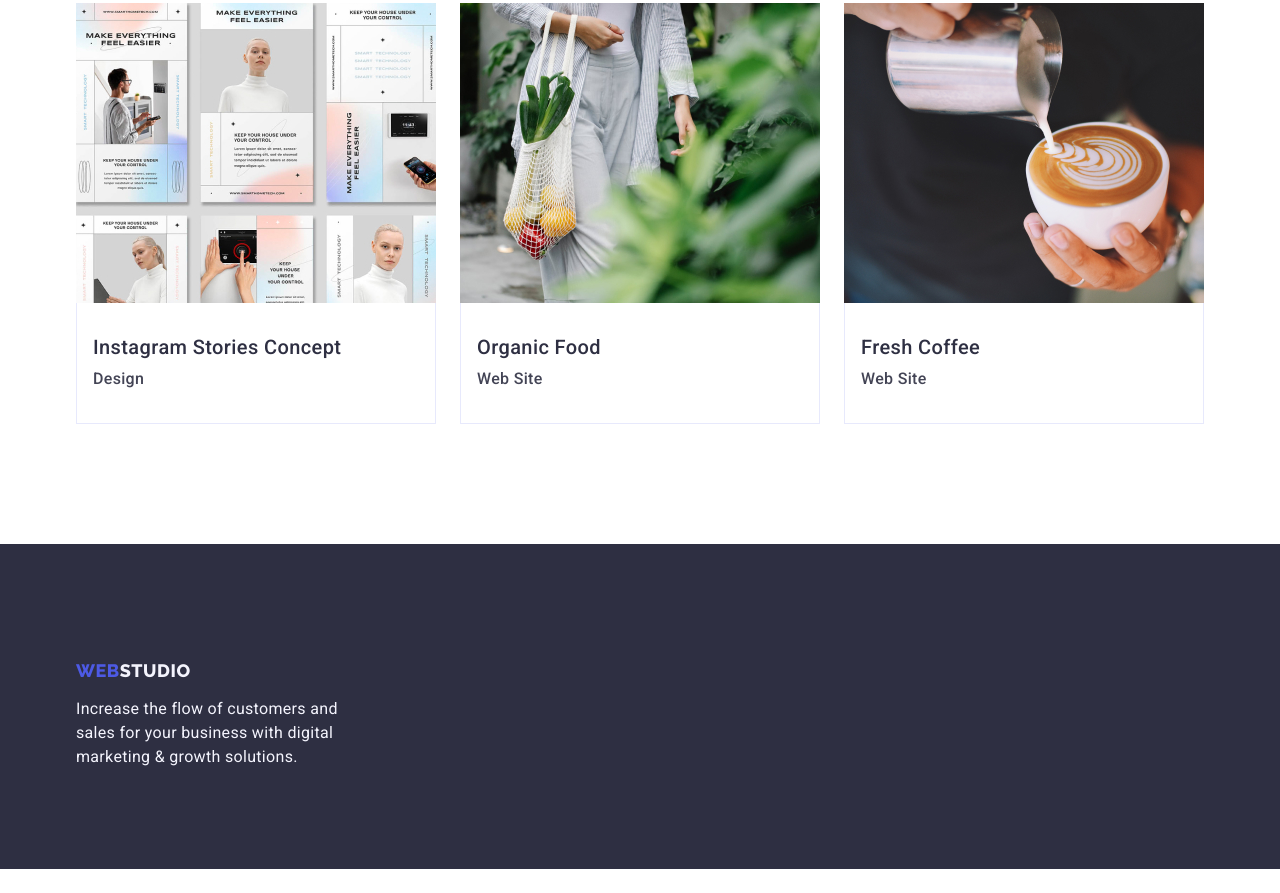
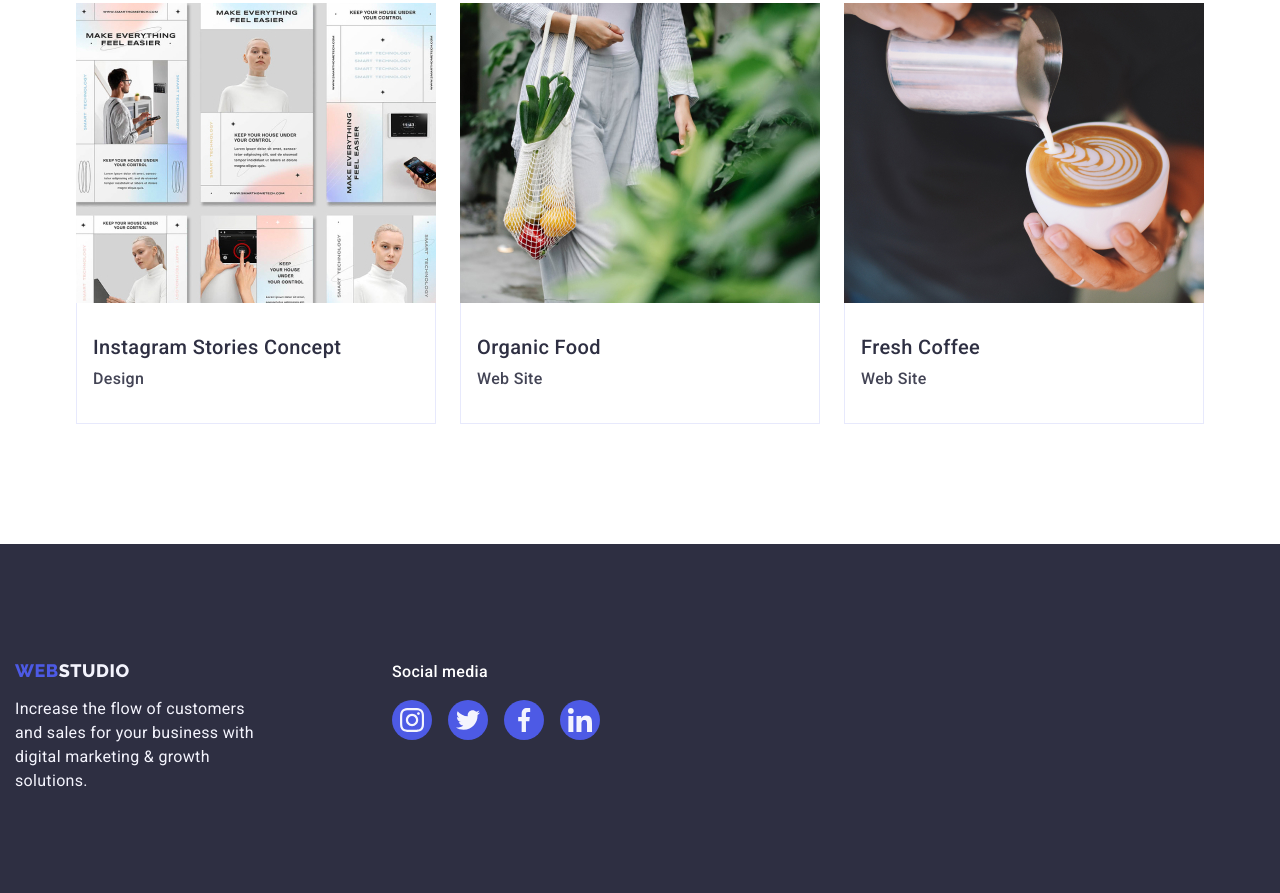
Before and after one commit to Ficefi/goit-markup-hw-04, a plain HTML site: page portfolio.html in a window 1280 px wide. Shown: the part 1207-2100 px from the top of the page. Before the commit the page ends 2076 px from the top, so only its background shows below. Drawn offline with nearby package versions, Linux system fonts and the light colour scheme.

Commit message:
update all website

```diff
--- a/css/styles.css
+++ b/css/styles.css
@@ -453,12 +453,15 @@ p {
   max-width: 264px;
   color: var(--cloud);
 }
-.foo-container {
+.logo-container {
   margin-right: 120px;
 }
 .footer {
   display: flex;
   align-items: baseline;
+}
+.media-container {
+  margin-right: 680px;
 }
 .media-paragraph {
   line-height: 1.5;
@@ -485,6 +488,7 @@ p {
   display: flex;
   align-items: center;
   justify-content: center;
+  transition: background-color 250ms cubic-bezier(0.4, 0, 0.2, 1);
 }
 .media-link:hover,
 .media-link:focus {
--- a/portfolio.html
+++ b/portfolio.html
@@ -266,7 +266,8 @@
       </section>
     </main>
     <footer class="foo">
-      <div class="container">
+      <div class="footer">
+        <div class="logo-container container">
           <a href="./index.html" class="web link"
             >Web<span class="foo-studio">Studio</span></a
           >
@@ -275,6 +276,40 @@
             digital marketing & growth solutions.
           </p>
         </div>
+        <div class="media-container">
+          <p class="media-paragraph">Social media</p>
+          <ul class="media-list list">
+            <li class="media-item">
+              <a href="" class="media-link">
+                <svg width="24" height="24" class="media-icon">
+                  <use href="./images/icons.svg#icon-instagram-logo"></use>
+                </svg>
+              </a>
+            </li>
+            <li class="media-item">
+              <a href="" class="media-link">
+                <svg width="24" height="24" class="media-icon">
+                  <use href="./images/icons.svg#icon-twitter-logo"></use>
+                </svg>
+              </a>
+            </li>
+            <li class="media-item">
+              <a href="" class="media-link">
+                <svg width="24" height="24" class="media-icon">
+                  <use href="./images/icons.svg#icon-facebook-logo"></use>
+                </svg>
+              </a>
+            </li>
+            <li class="media-item">
+              <a href="" class="media-link">
+                <svg width="24" height="24" class="media-icon">
+                  <use href="./images/icons.svg#icon-linkedin-logo"></use>
+                </svg>
+              </a>
+            </li>
+          </ul>
+        </div>
+      </div>
     </footer>
   </body>
 </html>
```
Also changed, not shown: index.html (+1 -1 lines). Lines whose indentation alone changed are shown as unchanged.
